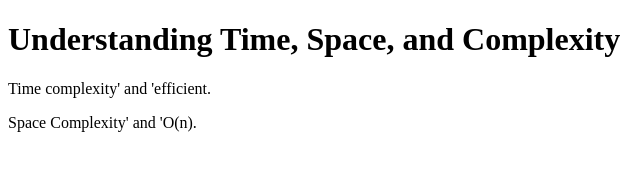
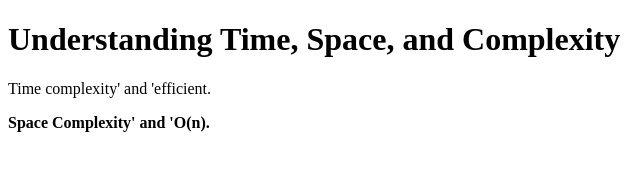
Before and after one commit to acciojob/time-and-space-complexity-priyamdodiya, a website: page main.html in a window 1280 px wide. Shown: the full height of the page, 0-640 px from the left. Drawn offline with Linux system fonts and the light colour scheme.

Commit message:
created a submission

```diff
--- a/main.html
+++ b/main.html
@@ -13,9 +13,9 @@
     <p>
         Time complexity' and 'efficient.
     </p>
-    <p>
+    <b>
         Space Complexity' and 'O(n).
-    </p>
+    </b>
     <script type="text/javascript" src="./script.js"></script>
 </body>
 
```
